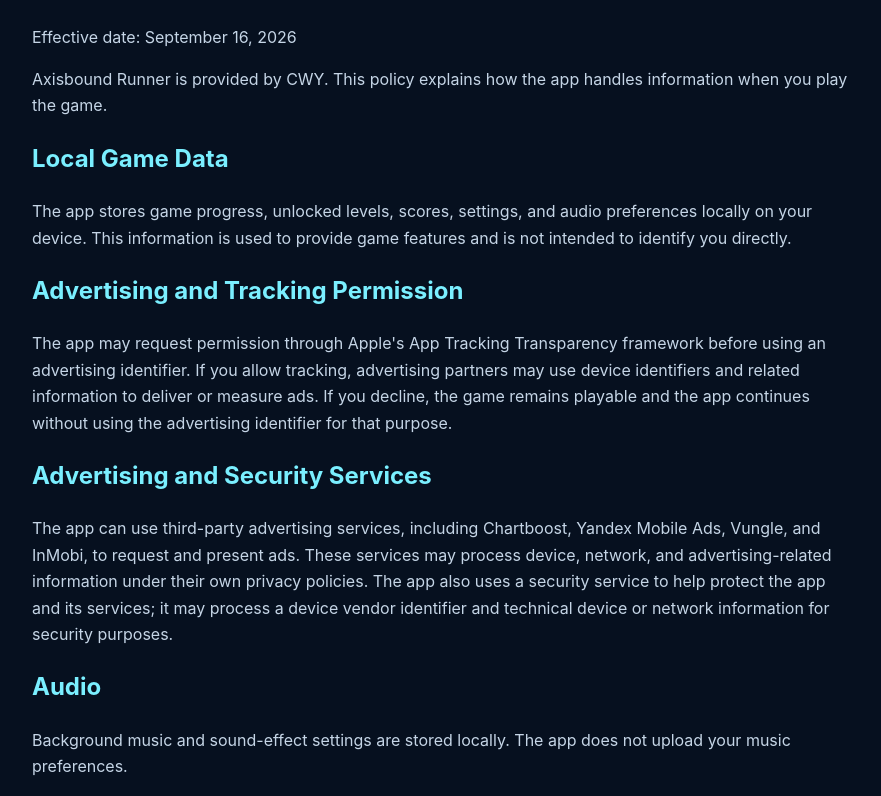
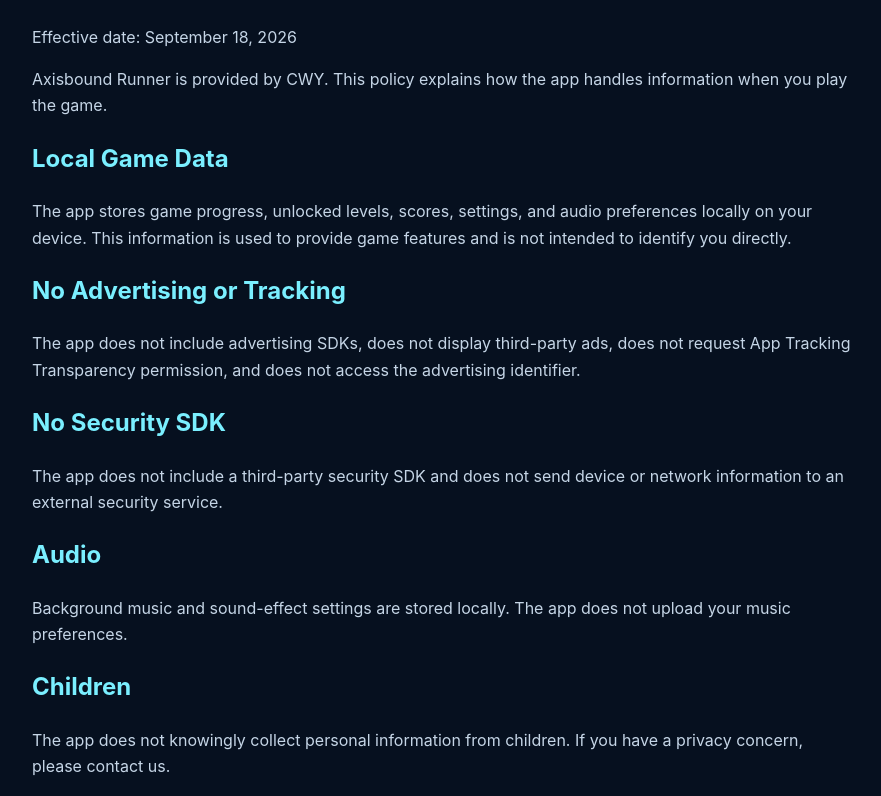
Before and after one commit to sethsethasetha-ctrl/Axisbound-Runner, a plain HTML site: page privacy.html in a window 1280 px wide. Shown: the part 148-944 px from the top of the page, without its empty margins (198-1079 px from the left). Drawn offline with Linux system fonts and the light colour scheme.

Commit message:
Add files via upload

```diff
--- a/privacy.html
+++ b/privacy.html
@@ -1,10 +1,10 @@
 <!doctype html>
 <html lang="en"><head><meta charset="utf-8"><meta name="viewport" content="width=device-width, initial-scale=1"><title>Axisbound Runner Privacy Policy</title><style>body{margin:0;background:#06101f;color:#e9f3ff;font:16px/1.65 -apple-system,BlinkMacSystemFont,"Segoe UI",sans-serif}main{max-width:820px;margin:auto;padding:52px 24px 80px}h1,h2{color:#7aefff}h1{font-size:2.5rem}a{color:#7aefff}p,li{color:#c5d5e6}footer{margin-top:42px;padding-top:20px;border-top:1px solid #24516f;color:#9db2c7}</style></head>
-<body><main><h1>Privacy Policy</h1><p>Effective date: September 16, 2026</p><p>Axisbound Runner is provided by CWY. This policy explains how the app handles information when you play the game.</p>
+<body><main><h1>Privacy Policy</h1><p>Effective date: September 18, 2026</p><p>Axisbound Runner is provided by CWY. This policy explains how the app handles information when you play the game.</p>
 <h2>Local Game Data</h2><p>The app stores game progress, unlocked levels, scores, settings, and audio preferences locally on your device. This information is used to provide game features and is not intended to identify you directly.</p>
-<h2>Advertising and Tracking Permission</h2><p>The app may request permission through Apple's App Tracking Transparency framework before using an advertising identifier. If you allow tracking, advertising partners may use device identifiers and related information to deliver or measure ads. If you decline, the game remains playable and the app continues without using the advertising identifier for that purpose.</p>
-<h2>Advertising and Security Services</h2><p>The app can use third-party advertising services, including Chartboost, Yandex Mobile Ads, Vungle, and InMobi, to request and present ads. These services may process device, network, and advertising-related information under their own privacy policies. The app also uses a security service to help protect the app and its services; it may process a device vendor identifier and technical device or network information for security purposes.</p>
+<h2>No Advertising or Tracking</h2><p>The app does not include advertising SDKs, does not display third-party ads, does not request App Tracking Transparency permission, and does not access the advertising identifier.</p>
+<h2>No Security SDK</h2><p>The app does not include a third-party security SDK and does not send device or network information to an external security service.</p>
 <h2>Audio</h2><p>Background music and sound-effect settings are stored locally. The app does not upload your music preferences.</p>
-<h2>Children</h2><p>The app is not directed to children under the age at which consent is required in their jurisdiction. If you believe a child has provided personal information through a third-party advertising service, please contact that service directly and contact us so we can assist.</p>
+<h2>Children</h2><p>The app does not knowingly collect personal information from children. If you have a privacy concern, please contact us.</p>
 <h2>Changes</h2><p>We may update this policy to reflect changes to the app or applicable requirements. The effective date at the top of this page indicates the latest revision.</p>
 <h2>Contact</h2><p>For privacy questions, contact <a href="mailto:hengbozail@163.com">hengbozail@163.com</a>.</p><footer>© 2026 CWY. All rights reserved. <a href="index.html">Axisbound Runner</a></footer></main></body></html>
```
